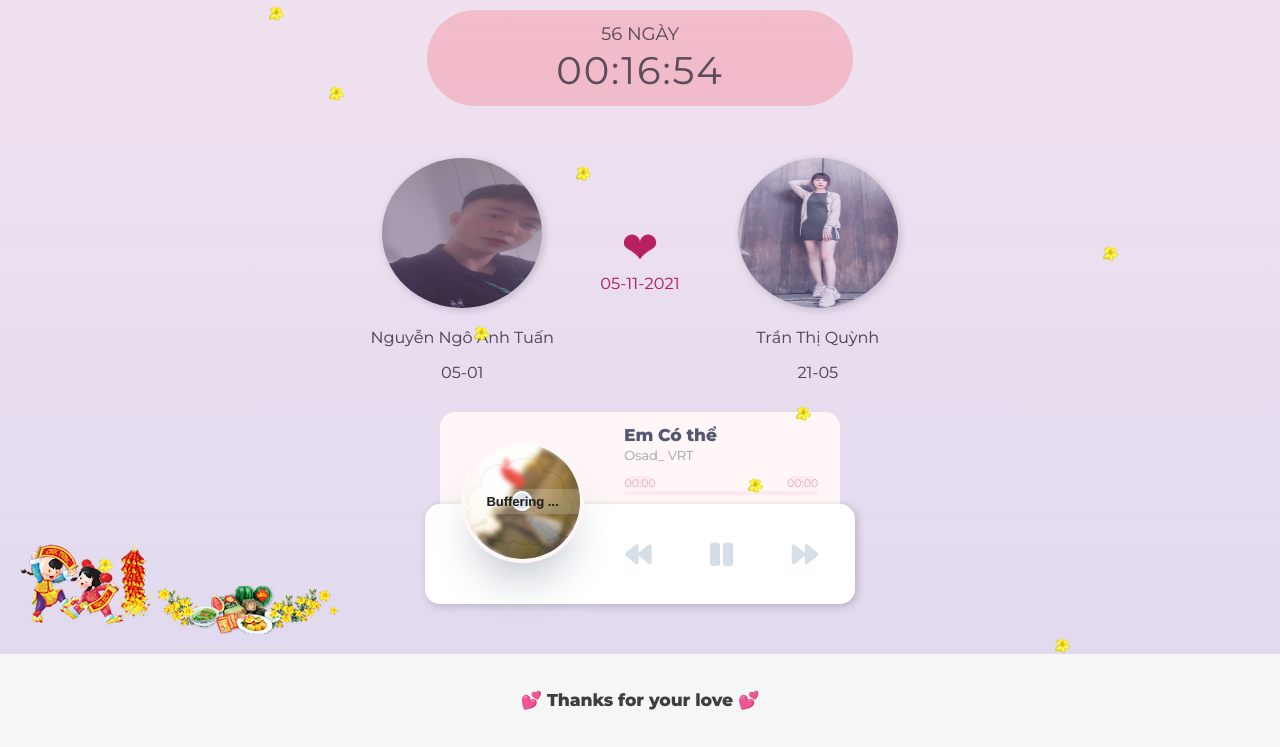
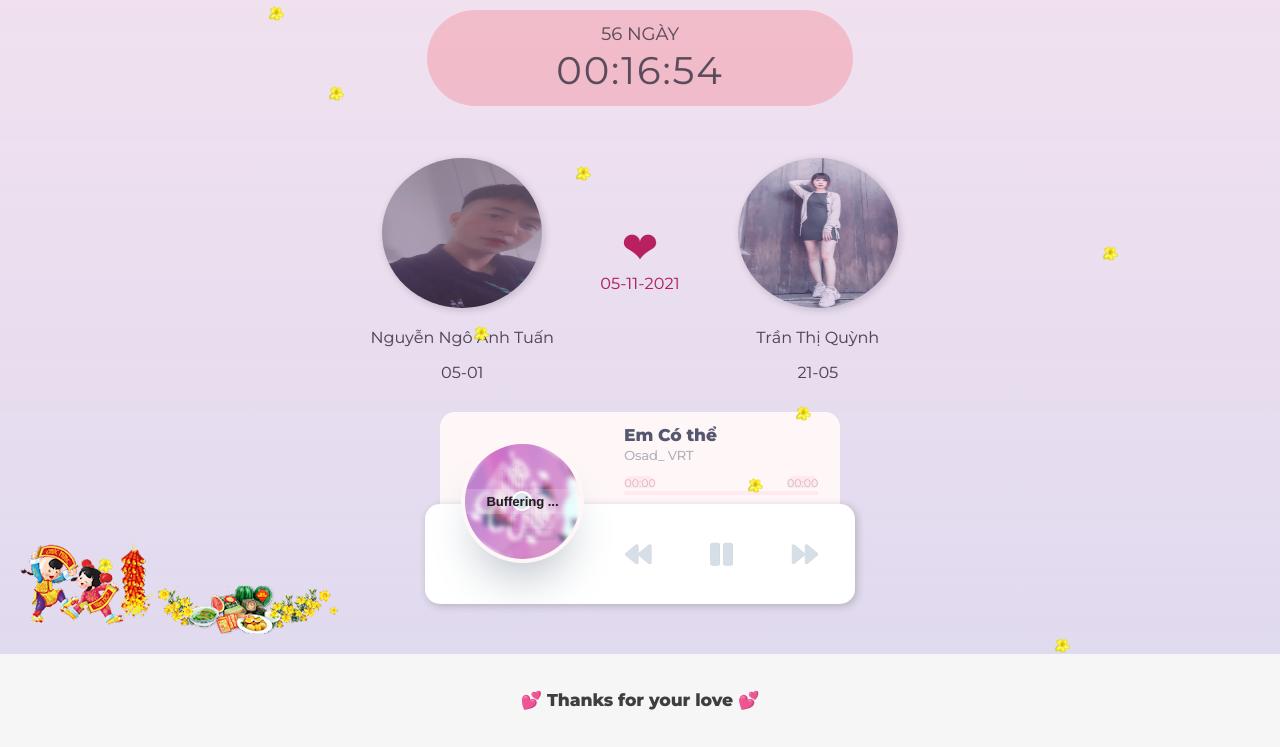
Before and after one commit to Tuan-Leon01/beentogethercouple, a plain HTML site: page index.html in a window 1280 px wide. Both pictures are taken after a click on the element 721 px from the left and 699 px from the top of the page. Shown: the part 146-893 px from the top of the page. Drawn offline with nearby package versions, Linux system fonts and the light colour scheme.

Commit message:
Update index.html

```diff
--- a/index.html
+++ b/index.html
@@ -60,9 +60,9 @@
                         </div>
                         <div id="player-content">
                               <div id="album-art">
-                                    <img src="img/artwork/sparkle.jpg"
+                                    <img src="img/artwork/emcothe.jpg"
                                           class="active" id="_1">
-                                    <img src="img/artwork/muffin.jpg"
+                                    <img src="img/artwork/vidolaem.jpg"
                                           id="_2">
                                     <div id="buffer-box">Buffering ...</div>
                               </div>
```
